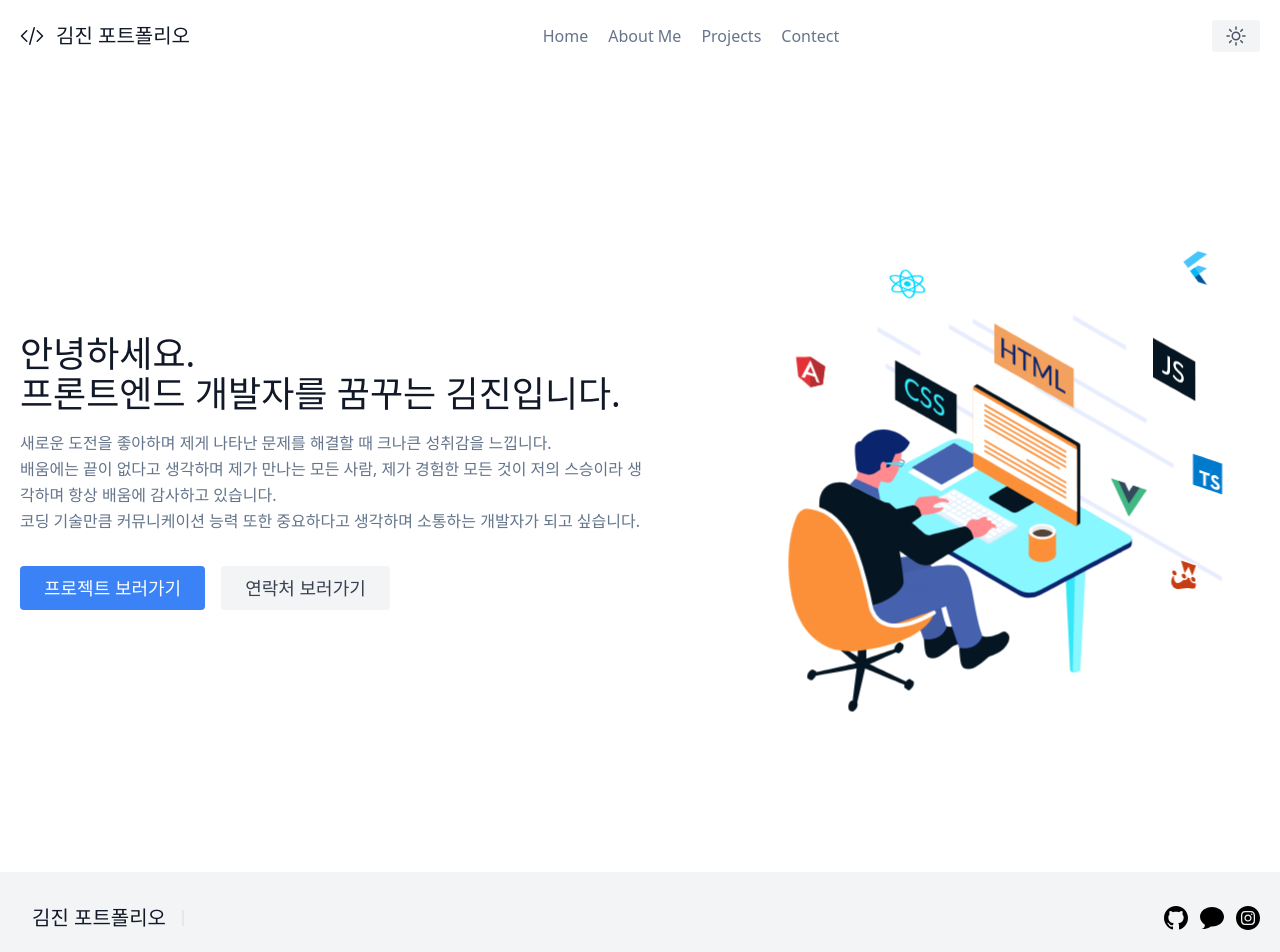
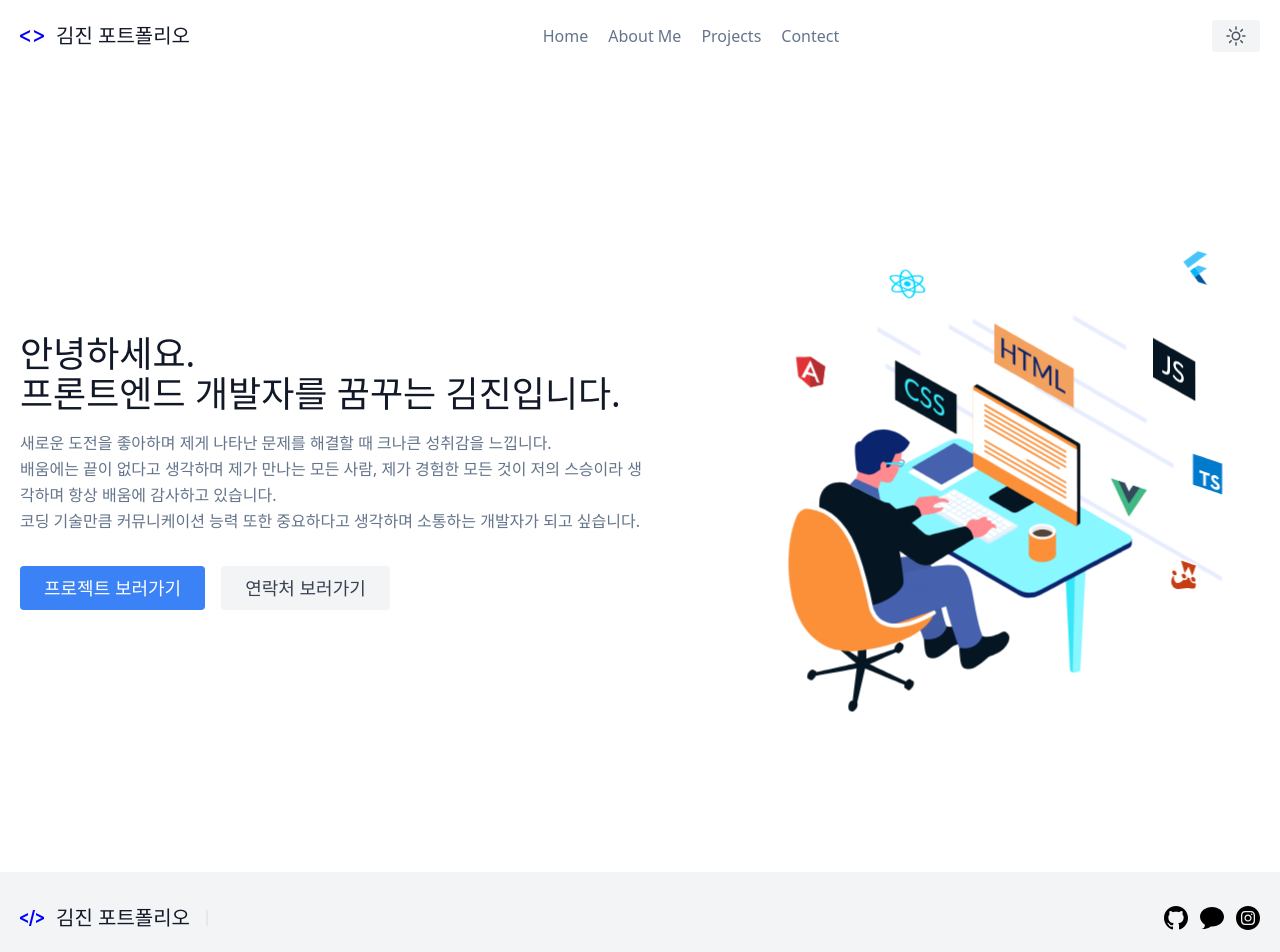
Before and after one commit to Joji6666/Portfolio, a Next.js app: page / in a window 1280 px wide. Shown: the top 952 px of the page. Built offline with nearby package versions, Linux system fonts and the light colour scheme.

Commit message:
헤더 풋터 아이콘 추가

```diff
--- a/components/footer.js
+++ b/components/footer.js
@@ -5,6 +5,15 @@ export default function Footer() {
     <>
       <footer className="text-gray-600 body-font">
         <div className="container px-5 py-8 mx-auto flex items-center sm:flex-row flex-col">
+          <svg
+            xmlns="http://www.w3.org/2000/svg"
+            width="24"
+            height="24"
+            viewBox="0 0 24 24"
+            fill="blue"
+          >
+            <path d="M24 10.935v2.131l-8 3.947v-2.23l5.64-2.783-5.64-2.79v-2.223l8 3.948zm-16 3.848l-5.64-2.783 5.64-2.79v-2.223l-8 3.948v2.131l8 3.947v-2.23zm7.047-10.783h-2.078l-4.011 16h2.073l4.016-16z" />
+          </svg>
           <Link href="/">
             <div
               className="flex title-font font-medium items-center md:justify-start justify-center text-gray-900"
--- a/components/header.js
+++ b/components/header.js
@@ -13,15 +13,12 @@ export default function Header() {
             >
               <svg
                 xmlns="http://www.w3.org/2000/svg"
+                width="24"
+                height="24"
+                fill="blue"
                 viewBox="0 0 24 24"
-                fill="currentColor"
-                class="w-6 h-6"
               >
-                <path
-                  fill-rule="evenodd"
-                  d="M14.447 3.027a.75.75 0 01.527.92l-4.5 16.5a.75.75 0 01-1.448-.394l4.5-16.5a.75.75 0 01.921-.526zM16.72 6.22a.75.75 0 011.06 0l5.25 5.25a.75.75 0 010 1.06l-5.25 5.25a.75.75 0 11-1.06-1.06L21.44 12l-4.72-4.72a.75.75 0 010-1.06zm-9.44 0a.75.75 0 010 1.06L2.56 12l4.72 4.72a.75.75 0 11-1.06 1.06L.97 12.53a.75.75 0 010-1.06l5.25-5.25a.75.75 0 011.06 0z"
-                  clip-rule="evenodd"
-                />
+                <path d="M24 10.935v2.131l-10 4.934v-2.23l7.64-3.77-7.64-3.779v-2.221l10 4.935zm-24 0v2.131l10 4.934v-2.23l-7.64-3.77 7.64-3.779v-2.221l-10 4.935z" />
               </svg>
 
               <span className="ml-3 text-xl">김진 포트폴리오</span>
```
